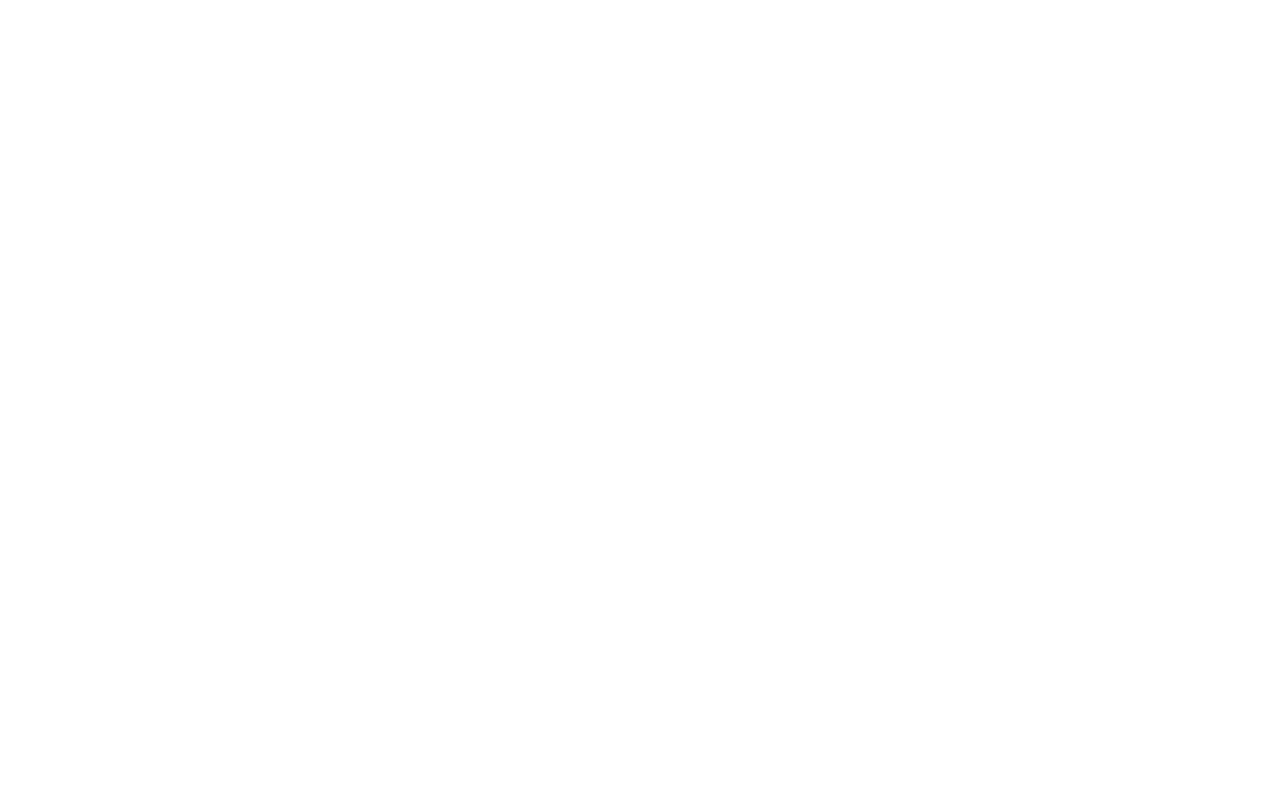
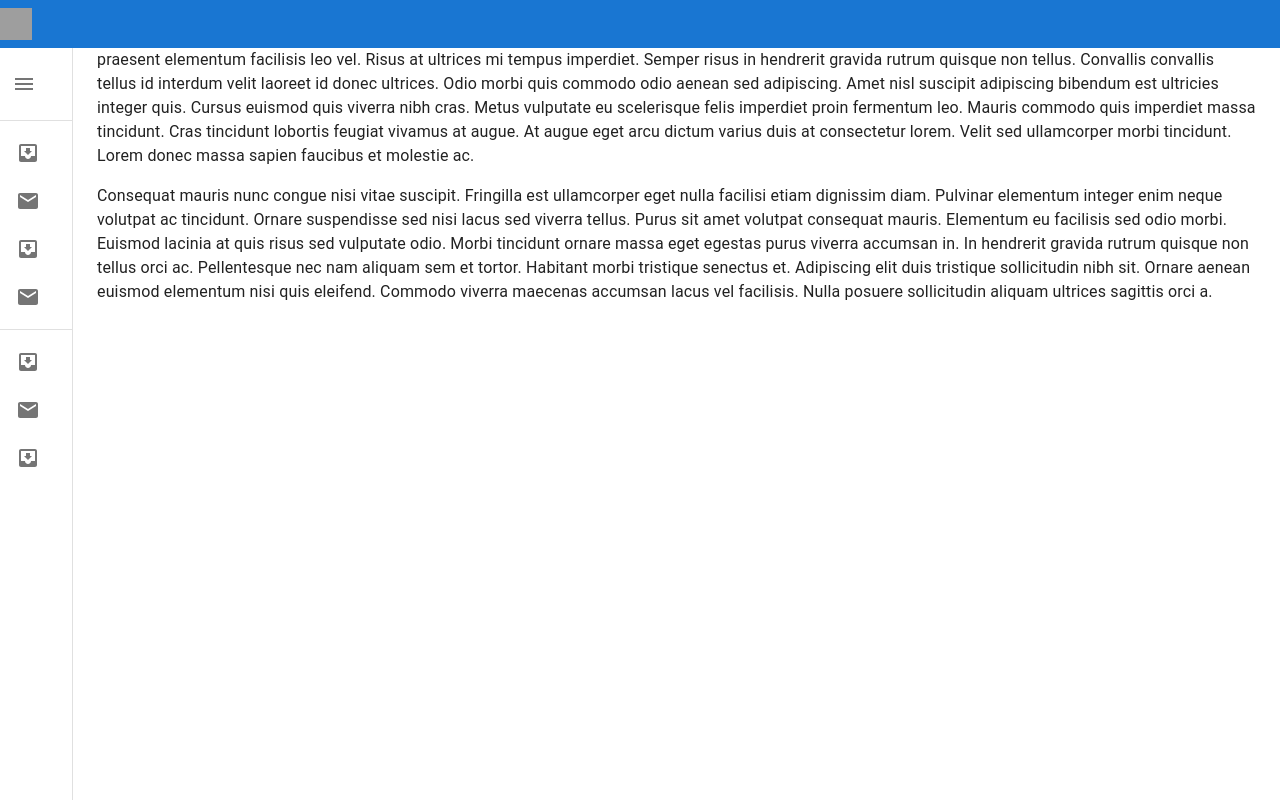
Before and after one commit to rikster/mui5-drawer-menu, a React (Create React App) app: page /miniheader in a window 1280 px wide. Before the commit this address had no page. Built offline with nearby package versions, Linux system fonts and the light colour scheme; grey boxes are pictures that could not be loaded.

Commit message:
added Mini Drawer w/  Header (needs refactoring)

```diff
--- a/src/App.tsx
+++ b/src/App.tsx
@@ -18,6 +18,12 @@
                 >
                     MUI Drawer without Header
                 </Link>
+                <Link
+                    className="App-link"
+                    to="/miniheader"
+                >
+                    MUI Drawer with SB Header
+                </Link>
             </header>
         </div>
     );
--- /dev/null
+++ b/src/MiniDrawerHeader.tsx
@@ -0,0 +1,170 @@
+import * as React from 'react';
+import {CSSObject, styled, Theme, useTheme} from '@mui/material/styles';
+import Box from '@mui/material/Box';
+import MuiDrawer from '@mui/material/Drawer';
+import List from '@mui/material/List';
+import CssBaseline from '@mui/material/CssBaseline';
+import Typography from '@mui/material/Typography';
+import Divider from '@mui/material/Divider';
+import IconButton from '@mui/material/IconButton';
+import MenuIcon from '@mui/icons-material/Menu';
+import ListItem from '@mui/material/ListItem';
+import ListItemIcon from '@mui/material/ListItemIcon';
+import ListItemText from '@mui/material/ListItemText';
+import InboxIcon from '@mui/icons-material/MoveToInbox';
+import MailIcon from '@mui/icons-material/Mail';
+import Toolbar from "@mui/material/Toolbar";
+import MuiAppBar from '@mui/material/AppBar';
+
+const drawerWidth = 240;
+
+const openedMixin = (theme: Theme): CSSObject => ({
+    marginTop: theme.spacing(6),
+    width: drawerWidth,
+    transition: theme.transitions.create('width', {
+        easing: theme.transitions.easing.sharp,
+        duration: theme.transitions.duration.enteringScreen,
+    }),
+    overflowX: 'hidden',
+});
+
+const closedMixin = (theme: Theme): CSSObject => ({
+    marginTop: theme.spacing(6),
+    transition: theme.transitions.create('width', {
+        easing: theme.transitions.easing.sharp,
+        duration: theme.transitions.duration.leavingScreen,
+    }),
+    overflowX: 'hidden',
+    width: `calc(${theme.spacing(7)} + 1px)`,
+    [theme.breakpoints.up('sm')]: {
+        width: `calc(${theme.spacing(9)} + 1px)`,
+    },
+});
+
+const Drawer = styled(MuiDrawer, {shouldForwardProp: (prop) => prop !== 'open'})(
+    ({theme, open}) => ({
+        width: drawerWidth,
+        flexShrink: 0,
+        whiteSpace: 'nowrap',
+        boxSizing: 'border-box',
+        ...(open && {
+            ...openedMixin(theme),
+            '& .MuiDrawer-paper': openedMixin(theme),
+        }),
+        ...(!open && {
+            ...closedMixin(theme),
+            '& .MuiDrawer-paper': closedMixin(theme),
+        }),
+    }),
+);
+
+// const AppBar = styled(MuiAppBar, {shouldForwardProp: (prop) => prop !== 'open'})(
+//     ({theme, open}) => ({
+//
+//     }),);
+
+
+export default function MiniDrawerHeader() {
+    const theme = useTheme();
+    const [open, setOpen] = React.useState(false);
+
+    const toggleDrawerOpen = () => {
+        setOpen(!open);
+    };
+
+    return (
+        <>
+            <Box sx={{display: 'flex'}}>
+                <CssBaseline/>
+                {/* Top bar */}
+                <MuiAppBar
+                    sx={theme => ({
+                        // Fixed position, sits on top of the sidebar
+                        position: "fixed"
+                        //zIndex: theme.zIndex.drawer + 1
+                    })}
+                    data-automation-id="app-bar"
+                    elevation={0}
+                >
+                    <Toolbar variant="dense" disableGutters={true}>
+                        <Box
+                            component="img"
+                            src={process.env.PUBLIC_URL + "/images/logo_sam.png"}
+                            alt="logo"
+                            width="32px"
+                            height="32px"
+                            mr={1}
+                        />
+                    </Toolbar>
+                </MuiAppBar>
+                <Drawer variant="permanent" open={open} sx={{}} >
+                    <List>
+                        <ListItem>
+                            <ListItemIcon>
+                                <IconButton
+                                    color="inherit"
+                                    aria-label="open drawer"
+                                    onClick={toggleDrawerOpen}
+                                    edge="start"
+                                >
+                                    <MenuIcon/>
+                                </IconButton>
+                            </ListItemIcon>
+                        </ListItem>
+                    </List>
+                    <Divider/>
+                    <List>
+                        {['Inbox', 'Starred', 'Send email', 'Drafts'].map((text, index) => (
+                            <ListItem button key={text}>
+                                <ListItemIcon>
+                                    {index % 2 === 0 ? <InboxIcon/> : <MailIcon/>}
+                                </ListItemIcon>
+                                <ListItemText primary={text}/>
+                            </ListItem>
+                        ))}
+                    </List>
+                    <Divider/>
+                    <List>
+                        {['All mail', 'Trash', 'Spam'].map((text, index) => (
+                            <ListItem button key={text}>
+                                <ListItemIcon>
+                                    {index % 2 === 0 ? <InboxIcon/> : <MailIcon/>}
+                                </ListItemIcon>
+                                <ListItemText primary={text}/>
+                            </ListItem>
+                        ))}
+                    </List>
+                </Drawer>
+                <Box component="main" sx={{flexGrow: 1, p: 3}}>
+                    <Typography paragraph>
+                        Lorem ipsum dolor sit amet, consectetur adipiscing elit, sed do eiusmod
+                        tempor incididunt ut labore et dolore magna aliqua. Rhoncus dolor purus non
+                        enim praesent elementum facilisis leo vel. Risus at ultrices mi tempus
+                        imperdiet. Semper risus in hendrerit gravida rutrum quisque non tellus.
+                        Convallis convallis tellus id interdum velit laoreet id donec ultrices.
+                        Odio morbi quis commodo odio aenean sed adipiscing. Amet nisl suscipit
+                        adipiscing bibendum est ultricies integer quis. Cursus euismod quis viverra
+                        nibh cras. Metus vulputate eu scelerisque felis imperdiet proin fermentum
+                        leo. Mauris commodo quis imperdiet massa tincidunt. Cras tincidunt lobortis
+                        feugiat vivamus at augue. At augue eget arcu dictum varius duis at
+                        consectetur lorem. Velit sed ullamcorper morbi tincidunt. Lorem donec massa
+                        sapien faucibus et molestie ac.
+                    </Typography>
+                    <Typography paragraph>
+                        Consequat mauris nunc congue nisi vitae suscipit. Fringilla est ullamcorper
+                        eget nulla facilisi etiam dignissim diam. Pulvinar elementum integer enim
+                        neque volutpat ac tincidunt. Ornare suspendisse sed nisi lacus sed viverra
+                        tellus. Purus sit amet volutpat consequat mauris. Elementum eu facilisis
+                        sed odio morbi. Euismod lacinia at quis risus sed vulputate odio. Morbi
+                        tincidunt ornare massa eget egestas purus viverra accumsan in. In hendrerit
+                        gravida rutrum quisque non tellus orci ac. Pellentesque nec nam aliquam sem
+                        et tortor. Habitant morbi tristique senectus et. Adipiscing elit duis
+                        tristique sollicitudin nibh sit. Ornare aenean euismod elementum nisi quis
+                        eleifend. Commodo viverra maecenas accumsan lacus vel facilisis. Nulla
+                        posuere sollicitudin aliquam ultrices sagittis orci a.
+                    </Typography>
+                </Box>
+            </Box>
+        </>
+    );
+}
--- a/src/index.tsx
+++ b/src/index.tsx
@@ -4,8 +4,8 @@
 import {BrowserRouter as Router, Route, Routes} from 'react-router-dom';
 import OriginalDrawerHeader from './OriginalDrawerHeader';
 import MiniDrawerNoHeader from "./MiniDrawerNoHeader";
+import MiniDrawerHeader from "./MiniDrawerHeader";
 import App from "./App";
-
 
 ReactDOM.render(
     <React.StrictMode>
@@ -14,6 +14,7 @@
                 <Route path="/" element={<App />}/>
                 <Route path="/header" element={<OriginalDrawerHeader />}/>
                 <Route path="/noheader" element={<MiniDrawerNoHeader/>}/>
+                <Route path="/miniheader" element={<MiniDrawerHeader/>}/>
             </Routes>
         </Router>
     </React.StrictMode>,
```
